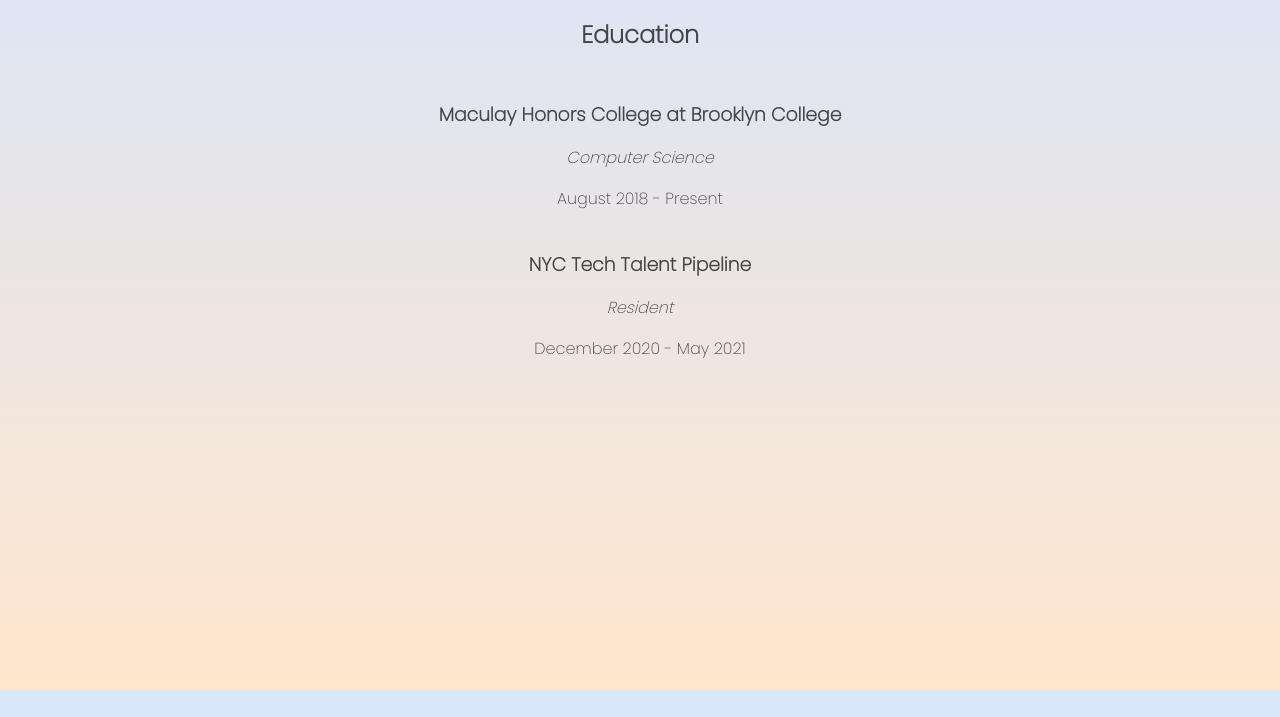
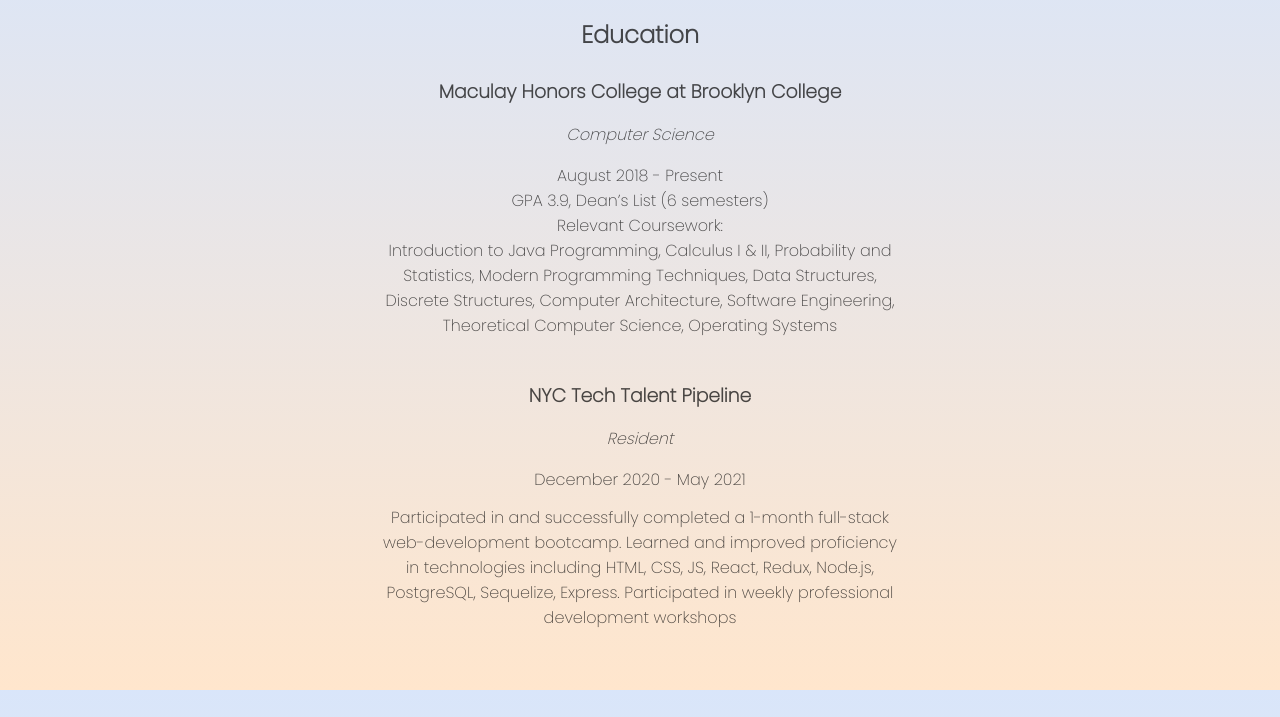
Before and after one commit to anastasiya-chabotska/CISC3141_FirstProject, a plain HTML site: page education.html in a window 1280 px wide. Shown: the part 110-827 px from the top of the page. Drawn offline with Linux system fonts and the light colour scheme.

Commit message:
added more content to the experience and education pages

```diff
--- a/education.css
+++ b/education.css
@@ -4,5 +4,25 @@
 
 
 li {
+    display: inline;
     padding: 10px;
 }
+
+.description{
+    width: 525px;
+    height: 150px;
+    text-align: center;
+    /* background-color: rgb(255, 205, 155, 0.3); */
+    display: table;
+    align-self: center;
+    margin-left: auto;
+    margin-right: auto;
+
+
+}
+
+.description p{
+    text-align: center;
+    vertical-align: middle;
+    display: table-cell;
+}
--- a/education.html
+++ b/education.html
@@ -1,5 +1,6 @@
 <!DOCTYPE html>
 <html>
+
 <head>
 
     <link rel="stylesheet" type="text/css" href="style.css">
@@ -8,19 +9,28 @@
     <link rel="preconnect" href="https://fonts.gstatic.com" crossorigin>
     <link href="https://fonts.googleapis.com/css2?family=Poppins:wght@200&display=swap" rel="stylesheet">
 </head>
+
 <body>
     <a href="index.html">
         <h1>Anastasiya Chabotska</h1>
     </a>
-        <h2>Education</h2>
+    <h2 style="margin-bottom: 0; padding-bottom: 0;">Education</h2>
 
-        <ol style="text-align: center; padding-left: 0">
+    <ol style="text-align: center; padding-left: 0; padding: 0; margin: 0">
         <li>
-                <h3>Maculay Honors College at Brooklyn College</h3>
+            <h3 style="margin-top: 0; padding-top: 0">Maculay Honors College at Brooklyn College</h3>
 
             <p style="font-style: italic;">Computer Science</p>
 
             August 2018 - Present
+            <br>
+
+            <div class="description">
+                <p>GPA 3.9, Dean’s List (6 semesters) <br>
+                    Relevant Coursework: <br>
+                   Introduction to Java Programming, Calculus I & II, Probability and Statistics, Modern Programming Techniques, Data Structures, Discrete Structures, Computer Architecture, Software Engineering, Theoretical Computer Science, Operating Systems
+                </p>
+            </div>
 
         </li>
         <li>
@@ -30,7 +40,11 @@
             <p style="font-style: italic;">Resident</p>
 
             December 2020 - May 2021
-                </p>
+            <div class="description">
+                <p>Participated in and successfully completed a 1-month full-stack web-development bootcamp. Learned and
+                    improved proficiency in technologies including HTML, CSS, JS, React, Redux, Node.js, PostgreSQL,
+                    Sequelize, Express. Participated in weekly professional development workshops</p>
+            </div>
 
 
         </li>
@@ -38,4 +52,5 @@
 
 
 </body>
+
 </html>
```
Also changed, not shown: experience.html (+34 -0 lines), index.html (+2 -1 lines). Lines whose indentation alone changed are shown as unchanged.
